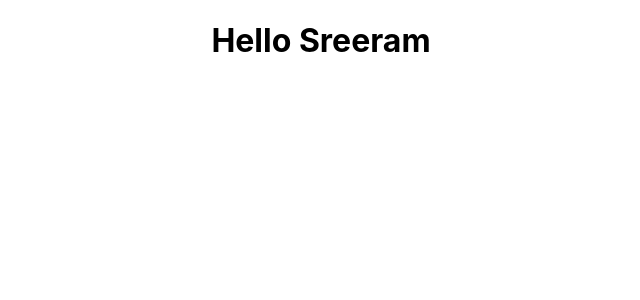
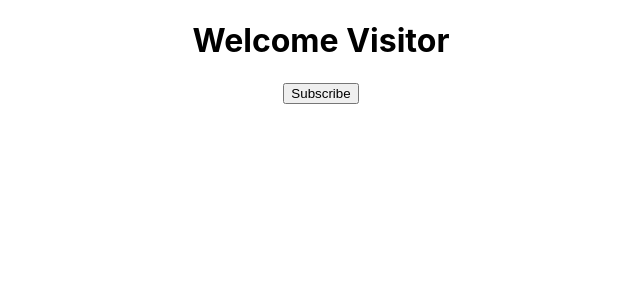
Before and after one commit to Sreeram2000/react, a React (Create React App) app in the folder hello-world/: page / in a window 1280 px wide. Shown: the top 300 px of the page, without its empty margins (319-959 px from the left). Built offline with nearby package versions, Linux system fonts and the light colour scheme.

Commit message:
props vs state

```diff
--- a/hello-world/src/App.js
+++ b/hello-world/src/App.js
@@ -3,12 +3,17 @@
 import './App.css';
 import Greet from './components/Greet'
 import Welcome from './components/Welcome'
+import Message from './components/Message'
 import Hello from './components/Hello'
 class App extends Component {
   render() {
     return (
       <div className="App">
-        <Hello />
+      {//<Greet name="Bruce" heroName="Batman"/>
+      // <Greet name="Clark" heroName="Superman"/>
+      //<Greet name="Diana" heroName="Wonder Woman"/>
+      }
+      <Message />
       </div>
     );
   }
--- a/hello-world/src/components/Greet.js
+++ b/hello-world/src/components/Greet.js
@@ -4,6 +4,9 @@
 //   return <h1>Hello Sreeram</h1>
 //}
 
-const Greet = () => <h1>Hello Sreeram</h1>
+const Greet = (props) => {
+    console.log(props)
+    return <h1>Hello {props.name} a.k.a {props.heroName}</h1>
+}
 
 export default Greet
--- /dev/null
+++ b/hello-world/src/components/Message.js
@@ -0,0 +1,28 @@
+import React, { Component } from 'react'
+
+class Message extends Component {
+
+    constructor() {
+        super()
+        this.state = {
+            message: "Welcome Visitor"
+        }
+    }
+
+    changeMessage() {
+        this.setState ({
+            message: "ThankYou for subscribing"
+        })
+    }
+
+    render() {
+        return (
+            <div>
+                <h1>{this.state.message}</h1>
+                <button onClick = { () => this.changeMessage()}>Subscribe</button>
+            </div>
+        )
+    }
+}
+
+export default Message
```
